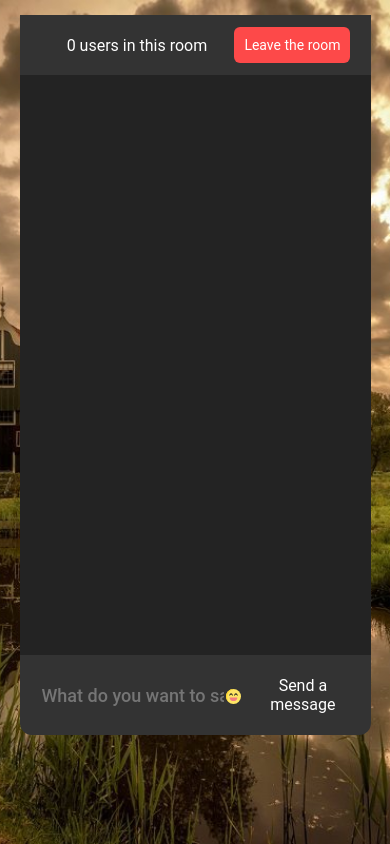
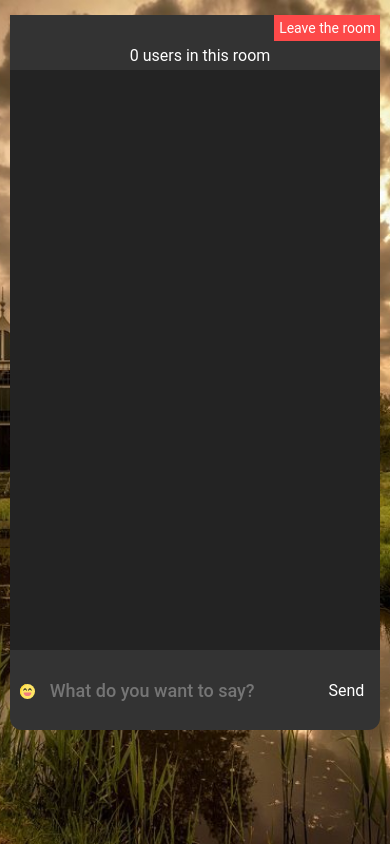
Before and after one commit to NazarLyubchinsky/socket_client, a React (Create React App) app: page /chat in a window 390 px wide. Built offline with nearby package versions, Linux system fonts and the light colour scheme; no server answers.

Commit message:
fix adaptive

```diff
--- a/src/components/Chat.jsx
+++ b/src/components/Chat.jsx
@@ -125,6 +125,7 @@ import io from "socket.io-client";
 import { useLocation, useNavigate } from "react-router-dom";
 import EmojiPicker from "emoji-picker-react";
 
+
 import icon from "../images/emoji.svg";
 import s from "../styles/Chat.module.scss";
 import Messages from "./Messages";
@@ -137,6 +138,7 @@ const Chat = () => {
 	const [message, setMessage] = useState("");
 	const [isOpen, setOpen] = useState(false);
 	const [users, setUsers] = useState(0);
+	const [hasContent, setHasContent] = useState(false);
 
 	const socket = io.connect("https://onlinechat-zttn.onrender.com");
 
@@ -185,7 +187,10 @@ const Chat = () => {
 		navigate("/");
 	};
 
-	const handleChange = (e) => setMessage(e.target.value);
+	const handleChange = (e) => {
+		setMessage(e.target.value);
+		setHasContent(e.target.value.trim() !== '');
+	};
 
 	const handleSubmit = (e) => {
 		e.preventDefault();
@@ -198,17 +203,43 @@ const Chat = () => {
 
 	const onEmojiClick = ({ emoji }) => setMessage(prevMessage => prevMessage + " " + emoji);
 
+	const [width, setWidth] = useState(400);
+	const [height, setHeight] = useState(400);
+
+	useEffect(() => {
+		const handleResize = () => {
+			if (window.innerWidth <= 450) {
+				setWidth(280);
+				setHeight(340);
+			} else {
+				setWidth(350);
+			}
+		};
+
+		handleResize(); // Визначити початкове значення ширини
+
+		window.addEventListener('resize', handleResize);
+
+		return () => {
+			window.removeEventListener('resize', handleResize);
+		};
+	}, []);
 
 
 	return (
 		<section className={s.chat}>
 			<div className={s.wrap}>
 				<div className={s.header}>
-					<div className={s.title}>{params.room}</div>
-					<div className={s.users}>{users} users in this room</div>
-					<button className={s.left} onClick={leaveRoom}>
-						Leave the room
-					</button>
+					<div className={s.header__top}>
+						<div className={s.title}>{params.room}</div>
+						<div className={s.users}>{users} users in this room</div>
+					</div>
+					<div className={s.header__bottom}>
+						<button className={s.left} onClick={leaveRoom}>
+							Leave the room
+						</button>
+
+					</div>
 				</div>
 
 				<div className={`${s.messages} ${s.scrollable}`} ref={messagesRef}>
@@ -216,6 +247,14 @@ const Chat = () => {
 				</div>
 
 				<form className={s.form} onSubmit={handleSubmit}>
+					<div className={s.emoji}>
+						<img src={icon} alt="Emoji" onClick={() => setOpen(!isOpen)} />
+						{isOpen && (
+							<div className={s.emojies}>
+								<EmojiPicker onEmojiClick={onEmojiClick} width={width} height={height} />
+							</div>
+						)}
+					</div>
 					<div className={s.input}>
 						<input
 							type="text"
@@ -227,16 +266,9 @@ const Chat = () => {
 							required
 						/>
 					</div>
-					<div className={s.emoji}>
-						<img src={icon} alt="Emoji" onClick={() => setOpen(!isOpen)} />
-						{isOpen && (
-							<div className={s.emojies}>
-								<EmojiPicker onEmojiClick={onEmojiClick} />
-							</div>
-						)}
-					</div>
+
 					<div className={s.button}>
-						<button type="submit">Send a message</button>
+						<button type="submit" className={hasContent ? s.activeButton : s.buttonSub}>Send</button>
 					</div>
 				</form>
 			</div>
--- a/src/styles/Chat.module.scss
+++ b/src/styles/Chat.module.scss
@@ -25,6 +25,11 @@
 	align-items: center;
 	justify-content: space-between;
 	padding: 0 20px;
+}
+.header__top {
+	display: flex;
+	align-items: center;
+	gap: 30px;
 }
 
 .title {
@@ -81,7 +86,12 @@
 .button button {
 	min-height: 70px;
 	cursor: pointer;
+}
+.buttonSub {
 	color: #fff;
+}
+.activeButton {
+	color: blue;
 }
 
 .messages {
@@ -94,7 +104,6 @@
 	max-height: 580px;
 	overflow-y: auto;
 }
-
 
 .scrollable::-webkit-scrollbar {
 	width: 2px;
@@ -120,7 +129,48 @@
 
 .emojies {
 	position: absolute;
-	left: 50%;
-	transform: translateX(-50%);
-	bottom: 100%;
+	left: 22px;
+	bottom: 31px;
 }
+
+@media only screen and (max-width: 500px) {
+	.wrap {
+		width: 95%;
+	}
+}
+
+@media only screen and (max-width: 400px) {
+	.form {
+		padding: 0 10px;
+	}
+	.emoji {
+		width: 28px;
+	}
+	.left {
+		padding: 5px;
+		border-radius: 0;
+	}
+	.header {
+		padding: 0 10px;
+		flex-direction: column-reverse;
+		padding-right: 0;
+	}
+	.header__top {
+		margin: 5px 0;
+	}
+	.header__bottom {
+		display: flex;
+		justify-content: flex-end;
+		width: 100%;
+	}
+	.title {
+		position: absolute;
+		top: 0;
+		left: 22px;
+	}
+}
+@media only screen and (max-width: 360px) {
+	.emojies {
+		left: 10px;
+	}
+}
--- a/src/styles/Main.module.scss
+++ b/src/styles/Main.module.scss
@@ -272,6 +272,7 @@
 }
 
 @media only screen and (max-width: 450px) {
+
 	.header {
 		padding: 20px;
 	}
--- a/src/styles/Messages.module.css
+++ b/src/styles/Messages.module.css
@@ -17,6 +17,8 @@
 	border-radius: 12px;
 	font-size: 15px;
 	color: #fff;
+	word-wrap: break-word;
+	max-width: 50%;
 }
 
 .user {
```
Lines whose indentation alone changed are shown as unchanged.
